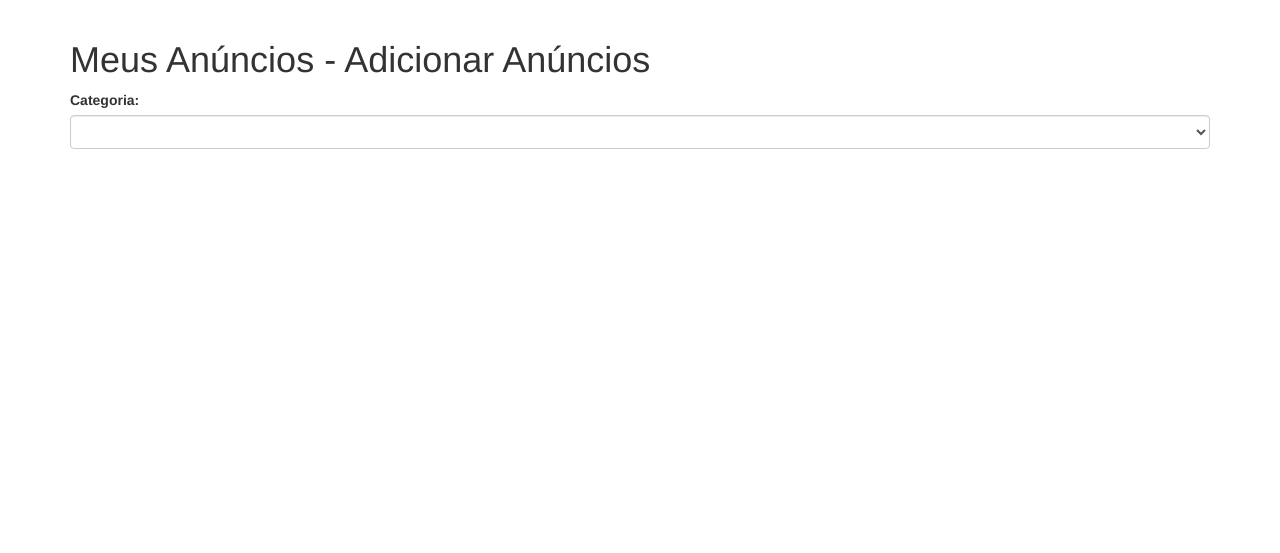
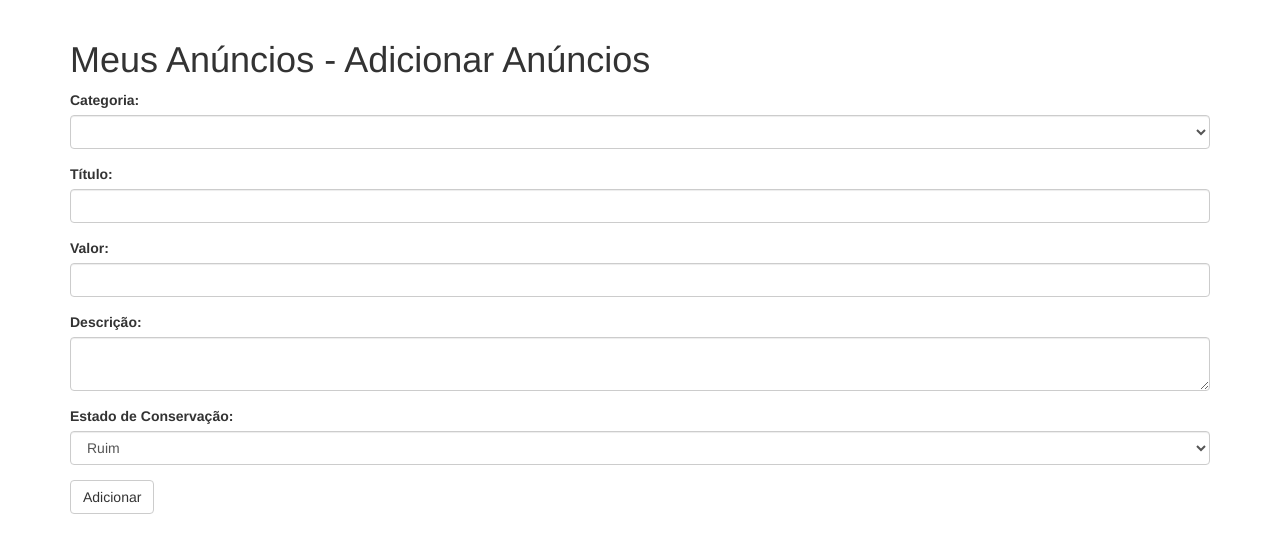
Before and after one commit to deusyvan/classificados, a PHP site: page /add-anuncios.php in a window 1280 px wide. Shown: the part 52-605 px from the top of the page. Run offline with PHP 8.4, Linux system fonts and the light colour scheme; the visitor is signed in with stand-in values (Sample User, id 1); lists and menus that the app fills with data are empty.

Commit message:
Colocando os campos dos formulários

```diff
--- a/add-anuncios.php
+++ b/add-anuncios.php
@@ -16,7 +16,27 @@ if(empty($_SESSION['cLogin'])) {
 				<option></option>
 			</select>
 		</div>
-
+		<div class="form-group">
+			<label for="titulo">Título: </label>
+			<input type="text" name="titulo" id="titulo" class="form-control" />
+		</div>
+		<div class="form-group">
+			<label for="valor">Valor: </label>
+			<input type="text" name="valor" id="valor" class="form-control" />
+		</div>
+		<div class="form-group">
+			<label for="descricao">Descrição: </label>
+			<textarea name="descricao" id="descricao" class="form-control" ></textarea>
+		</div>
+		<div class="form-group">
+			<label for="estado">Estado de Conservação: </label>
+			<select name="estado" id="estado" class="form-control">
+				<option value="0">Ruim</option>
+				<option value="1">Bom</option>
+				<option value="2">Ótimo</option>
+			</select>
+		</div>
+		<input type="submit" value="Adicionar" class="btn btn-default">
 	</form>
 </div>
 
```
